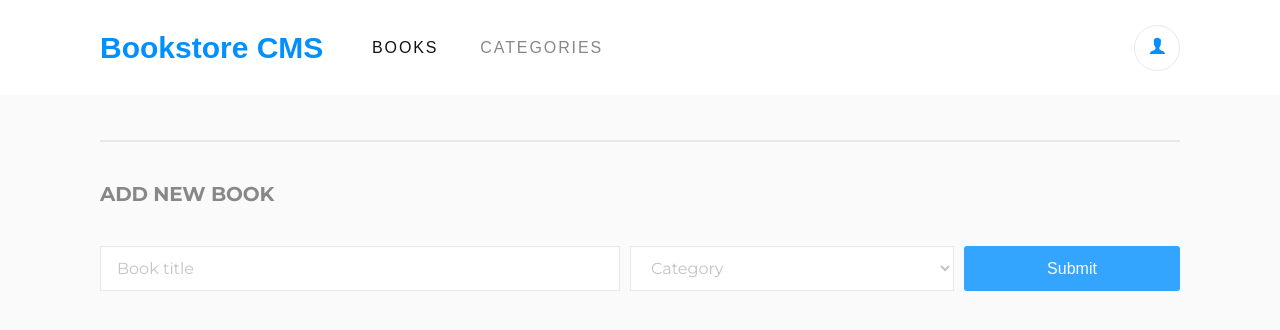
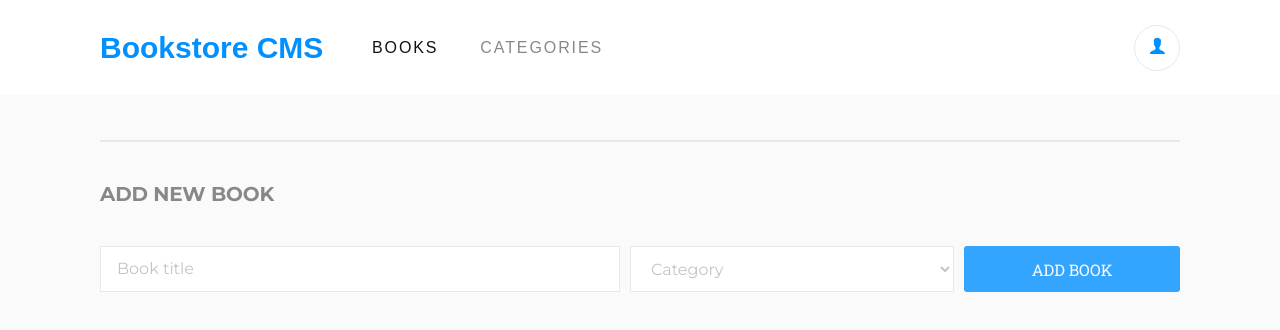
Before and after one commit to AlejandroNo4/bookstore, a React (Create React App) app: page / in a window 1280 px wide. Shown: the top 330 px of the page. Built offline with nearby package versions, Linux system fonts and the light colour scheme.

Commit message:
Update stylesheet.

```diff
--- a/src/containers/BooksForm.js
+++ b/src/containers/BooksForm.js
@@ -47,7 +47,7 @@ export default function BooksForm() {
   };
 
   const buttonStyle = () => {
-    const styleName = buttonState === false ? 'btn-enabled' : 'btn-disabled';
+    const styleName = buttonState === false ? 'btn-add btn-enabled' : 'btn-add btn-disabled';
     return styleName;
   };
 
@@ -79,7 +79,7 @@ export default function BooksForm() {
         >
           {categoryList}
         </select>
-        <button type="submit" disabled={buttonState} className={buttonStyle()}>Submit</button>
+        <button type="submit" disabled={buttonState} className={buttonStyle()}>ADD BOOK</button>
       </form>
     </div>
 
--- a/src/index.css
+++ b/src/index.css
@@ -35,6 +35,7 @@
 .nav-bar {
   width: 100%;
   background-color: var(--white);
+  font-family: 'Montserrat', sans-serif;
 }
 
 .links-container {
@@ -184,7 +185,8 @@
 .book-form-container {
   border-top: 2px solid var(--border-color);
   max-width: calc(100vw - 200px);
-  margin: 45px auto 45px auto;
+  margin: 45px auto 0 auto;
+  padding-bottom: 45px;
   font-family: 'Montserrat', sans-serif;
 }
 
@@ -204,7 +206,7 @@
   width: 30%;
   background-color: var(--white);
   border: solid 1px var(--border-color);
-  padding: 0.7rem 1rem;
+  padding: 11.5px 16px;
 }
 
 .i-field::placeholder {
@@ -222,26 +224,26 @@
   border: solid 1px var(--border-color);
   color: #c4c4c4;
   font-family: 'Montserrat', sans-serif;
-  padding: 0.7rem 1rem;
+  padding: 11.5px 16px;
+}
+
+.btn-add {
+  border: none;
+  width: 20%;
+  padding: 11.5px 16px;
+  border-radius: 3px;
+  background-color: var(--azure);
+  font-family: 'Roboto Slab', serif;
 }
 
 .btn-disabled {
-  border: none;
-  width: 20%;
-  padding: 0.7rem 1rem;
-  border-radius: 3px;
-  background-color: var(--azure);
   opacity: 0.8;
   color: var(--white-two);
 }
 
 .btn-enabled {
-  width: 20%;
-  border: none;
-  padding: 0.7rem 1rem;
-  border-radius: 3px;
-  background-color: var(--azure);
   color: var(--white);
+  border: 1px solid var(--azure);
 }
 
 .btn-enabled:hover {
```
